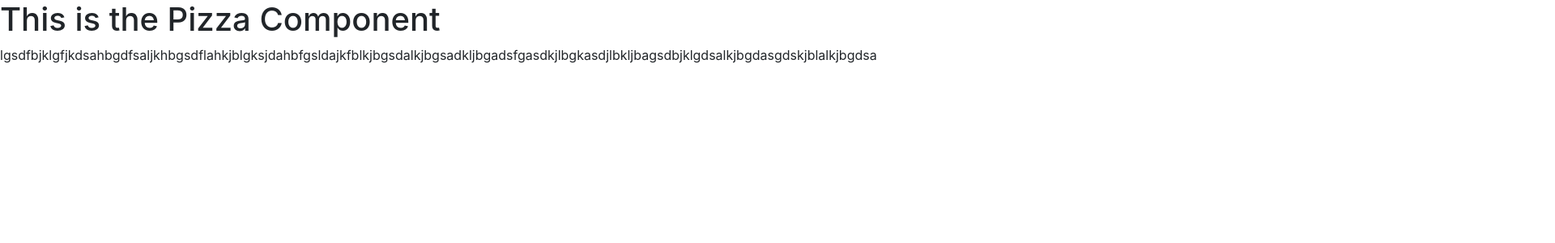
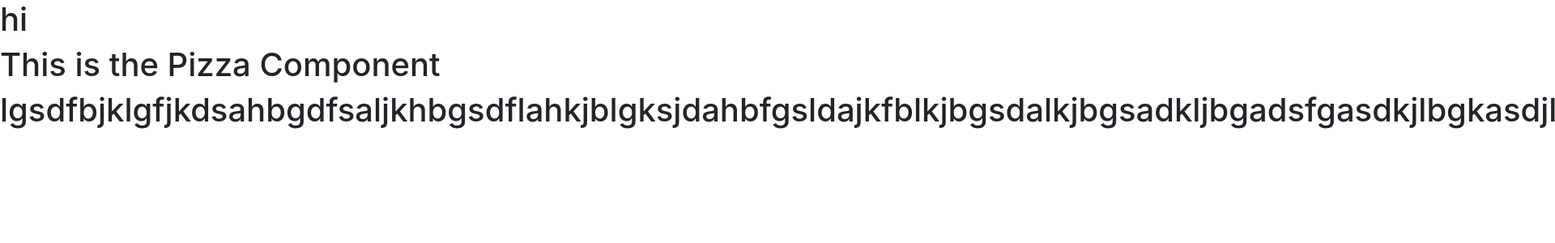
Before and after one commit to gharris1362/C16-Git-Walkthrough, a React app: page /Pizza in a window 1280 px wide. Shown: the top 300 px of the page at 81% size, 1920 px wide, since content can reach past the window. Built offline with nearby package versions, Linux system fonts and the light colour scheme.

Commit message:
forcing merge conflict

```diff
--- a/client/App.jsx
+++ b/client/App.jsx
@@ -6,6 +6,7 @@ import Pizza from "./pages/Pizza.jsx";
 const App = () => {
     return (
         <BrowserRouter>
+        <h1>hi</h1>
             <Routes>
                 <Route path="/" element={<Home />} />
                 <Route path="/Pizza" element={<Pizza/>}/>
--- a/client/pages/Pizza.jsx
+++ b/client/pages/Pizza.jsx
@@ -1,13 +1,14 @@
-import React from 'react';
+import React from "react";
 
 const Pizza = () => {
-
-    return (
-        <>
-        <h1>This is the Pizza Component</h1>
+  return (
+    <>
+      <h1>This is the Pizza Component</h1>
+      <h1>
         lgsdfbjklgfjkdsahbgdfsaljkhbgsdflahkjblgksjdahbfgsldajkfblkjbgsdalkjbgsadkljbgadsfgasdkjlbgkasdjlbkljbagsdbjklgdsalkjbgdasgdskjblalkjbgdsa
-        </>
-    )
-}
+      </h1>
+    </>
+  );
+};
 
 export default Pizza;
```
